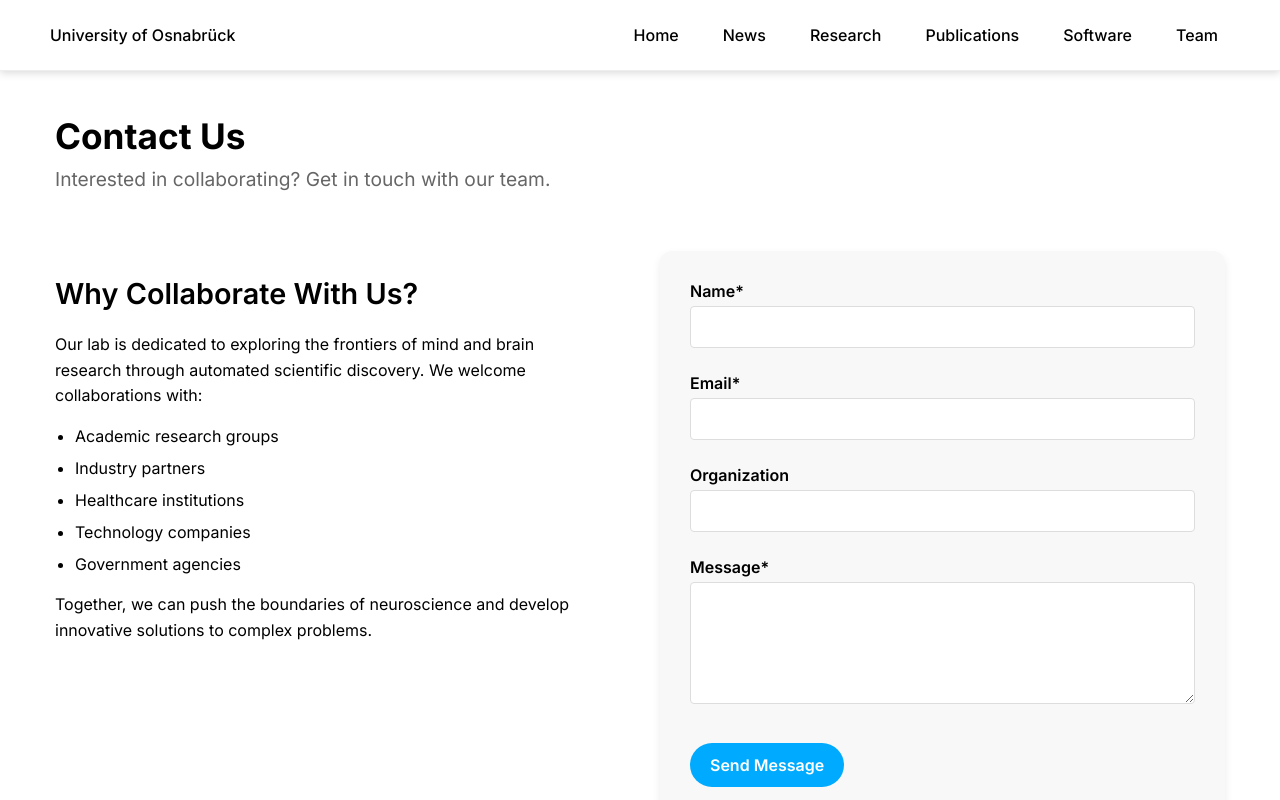
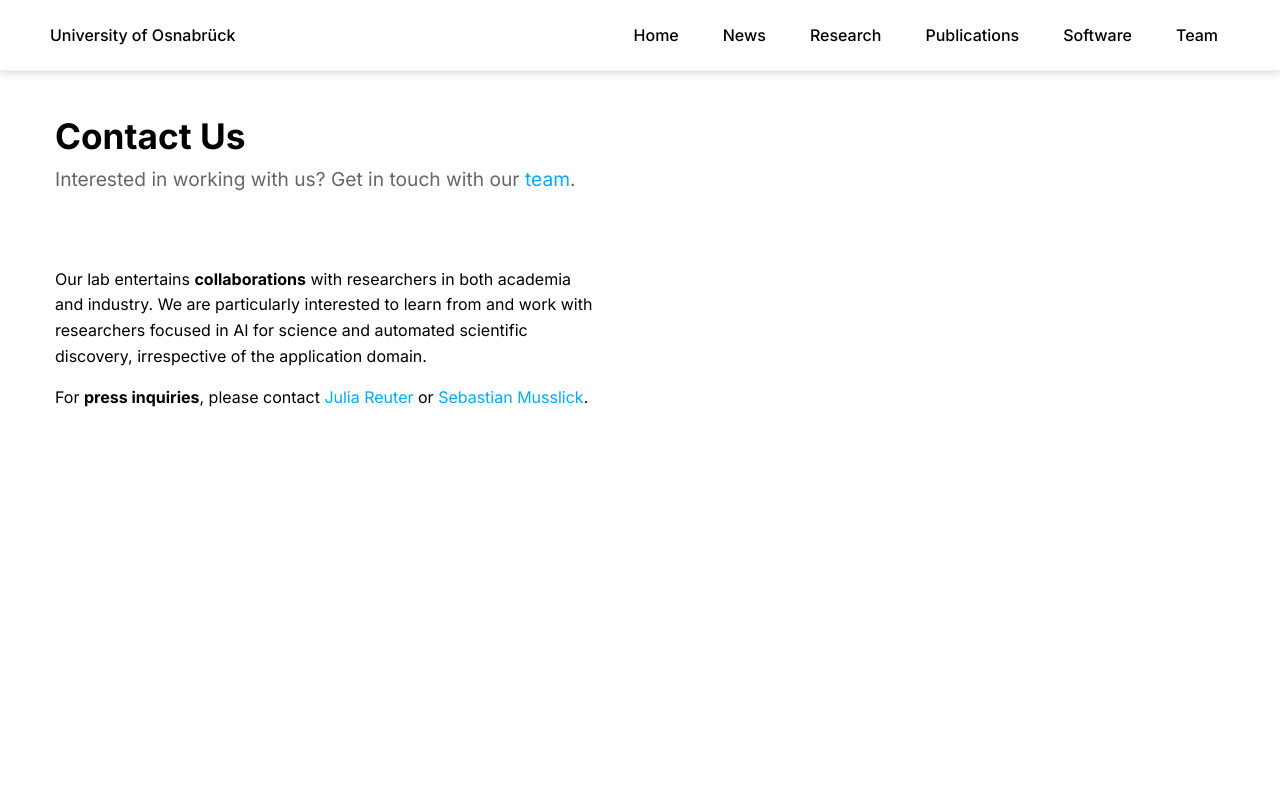
Before and after one commit to musslick/lab-website, a React (Create React App) app: page /contact in a window 1280 px wide. Shown: the top 800 px of the page. Built offline with nearby package versions, Linux system fonts and the light colour scheme.

Commit message:
revised contact

```diff
--- a/src/pages/Contact.tsx
+++ b/src/pages/Contact.tsx
@@ -1,5 +1,6 @@
 import React, { useState } from 'react';
 import Layout from '../components/Layout';
+import { Link } from 'react-router-dom';
 
 const Contact: React.FC = () => {
   const [formData, setFormData] = useState({
@@ -58,23 +59,17 @@ const Contact: React.FC = () => {
       <div className="contact-page">
         <div className="page-header">
           <h1>Contact Us</h1>
-          <p>Interested in collaborating? Get in touch with our team.</p>
+          <p>Interested in working with us? Get in touch with our <Link to="/team"><span style={{ color: '#00AAFF' }}>team</span></Link>.</p>
         </div>
 
         <div className="contact-container">
           <div className="contact-info">
-            <h2>Why Collaborate With Us?</h2>
-            <p>Our lab is dedicated to exploring the frontiers of mind and brain research through automated scientific discovery. We welcome collaborations with:</p>
-            <ul>
-              <li>Academic research groups</li>
-              <li>Industry partners</li>
-              <li>Healthcare institutions</li>
-              <li>Technology companies</li>
-              <li>Government agencies</li>
-            </ul>
-            <p>Together, we can push the boundaries of neuroscience and develop innovative solutions to complex problems.</p>
+            <p>Our lab entertains <b>collaborations</b> with researchers in both academia and industry. We are particularly interested to learn from and work with researchers focused in AI for science and automated scientific discovery, irrespective of the application domain.</p>
+            <p></p>
+            <p>For <b>press inquiries</b>, please contact <a href="mailto:office-spa@uni-osnabrueck.de"><span style={{ color: '#00AAFF' }}>Julia Reuter</span></a> or <a href="mailto:sebastian.musslick@uos.de"><span style={{ color: '#00AAFF' }}>Sebastian Musslick</span></a>. </p>
           </div>
 
+          {/*
           <div className="contact-form-container">
             {formStatus.submitted ? (
               <div className="success-message">
@@ -138,6 +133,7 @@ const Contact: React.FC = () => {
               </form>
             )}
           </div>
+          */}
         </div>
       </div>
     </Layout>
```
